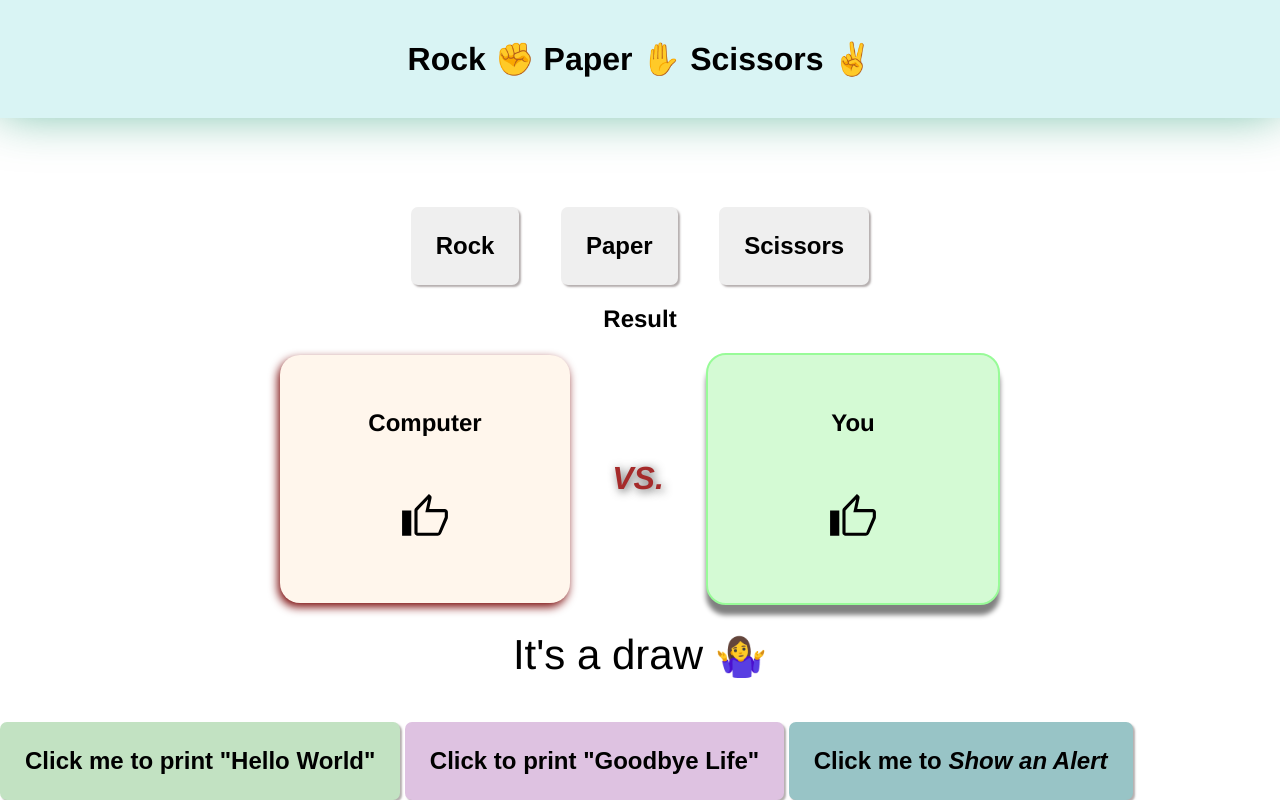
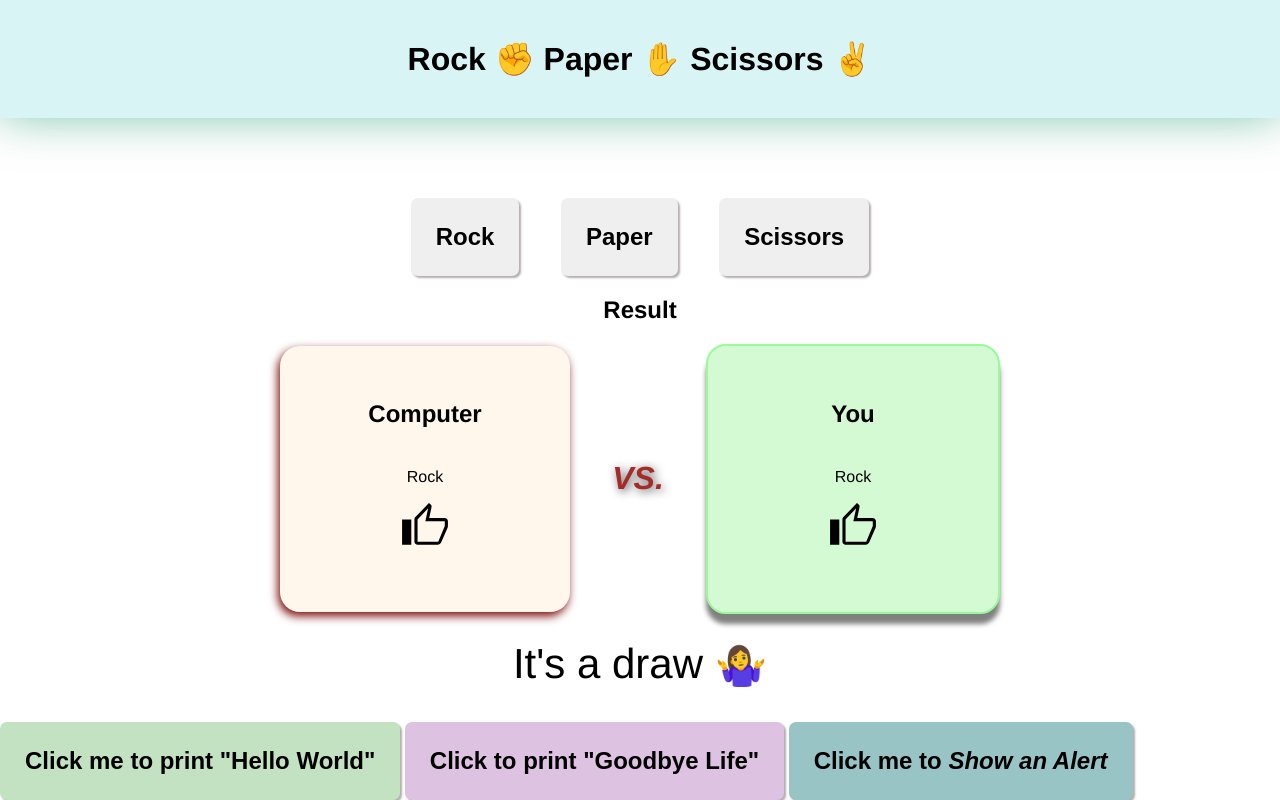
Before and after one commit to fightsthumbs/rock-paper-scissors, a plain HTML site: page index.html in a window 1280 px wide. Both pictures are taken after a click on the button "Rock". Drawn offline with Linux system fonts and the light colour scheme.

Commit message:
add name of the selection

```diff
--- a/app.js
+++ b/app.js
@@ -59,8 +59,8 @@ function whoWins(user) {
     finalResult = `You win!🤘😁🎉`
   }
 
-  resultComputer.innerHTML = `<span class="icon icon-${options[comp].toLowerCase()}"></span>`;
-  resultUser.innerHTML = `<span class="icon icon-${options[user].toLowerCase()}"></span>`;
+  resultComputer.innerHTML = `${options[comp]} <span class="icon icon-${options[comp].toLowerCase()}"></span>`;
+  resultUser.innerHTML = `${options[user]} <span class="icon icon-${options[user].toLowerCase()}"></span>`;
   resultFinal.textContent = finalResult;
 
 }
--- a/styles.css
+++ b/styles.css
@@ -129,6 +129,10 @@ div.user-selection:hover {
   font-size: x-large;
 }
 
+.result {
+  text-align: center;
+}
+
 .final-result {
   margin-top: 25px;
   text-align: center;
@@ -150,17 +154,17 @@ span.icon {
 
 
 .icon-scissors {
-  background-image: url(/imgs/icon-scissors.svg);
+  background-image: url(./imgs/icon-scissors.svg);
 
 }
 
 .icon-rock {
-  background-image: url(/imgs/icon-rock.svg);
+  background-image: url(./imgs/icon-rock.svg);
 
 }
 
 .icon-paper {
-  background-image: url(/imgs/icon-paper.svg);
+  background-image: url(./imgs/icon-paper.svg);
 
 }
 
```
